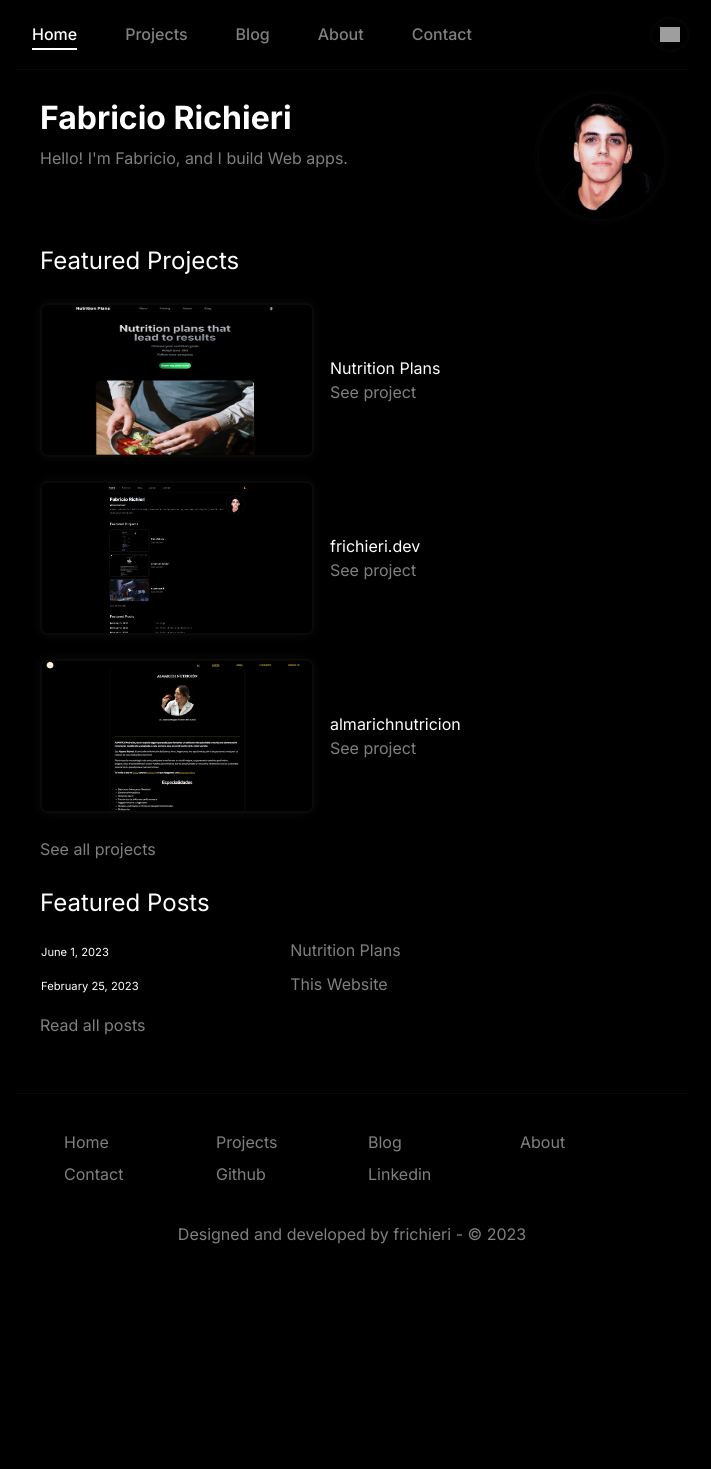
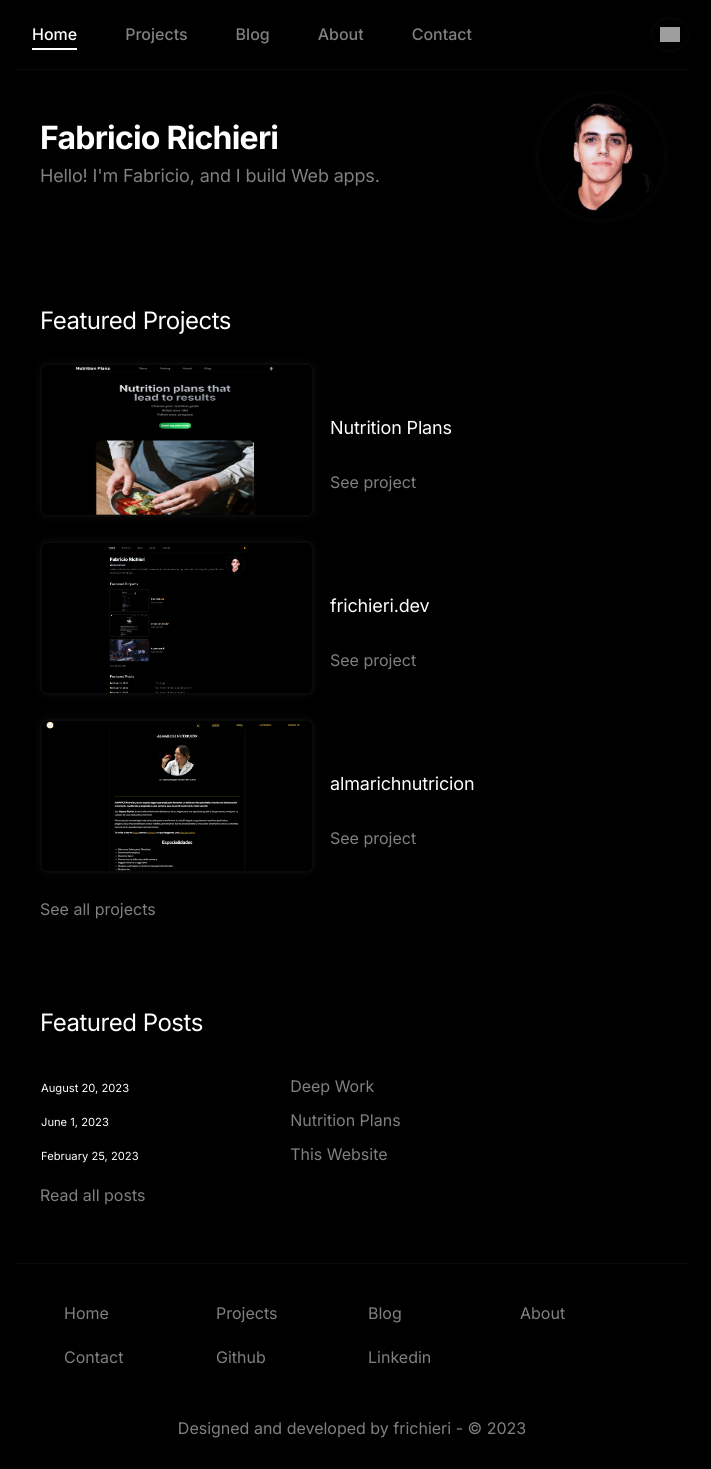
Before and after one commit to farichieri/frichieri.dev, a Next.js app: page / in a window 1280 px wide. Shown: the top 1469 px of the page, without its empty margins (288-999 px from the left). Before the commit the page ends 1278 px from the top, so only its background shows below. Built offline with nearby package versions, Linux system fonts and the light colour scheme; no server answers; the database is empty; grey boxes are pictures that could not be loaded.

Commit message:
deep work

```diff
--- a/components/Posts/Posts.tsx
+++ b/components/Posts/Posts.tsx
@@ -43,7 +43,7 @@ const Posts = ({ posts }: { posts: Array<object> }) => {
                   <Link href={`blog/${post.id}`}>{post.title}</Link>
                 </td>
                 <td>
-                  <span>{post.views > 0 && <>views: {post.views}</>}</span>
+                  {/* <span>{post.views > 0 && <>views: {post.views}</>}</span> */}
                 </td>
               </tr>
             ))}
--- a/pages/about/index.tsx
+++ b/pages/about/index.tsx
@@ -47,14 +47,10 @@ export default function About() {
             <p>Full Stack Web Developer</p>
           </div>
         </div>
+        <p>Based in Buenos Aires, Argentina.</p>
         <p>
-          I&apos;m Fabricio Richieri, a Full Stack Web Developer, from Buenos
-          Aires, Argentina, who loves building fast, beautiful and productive
-          web applications with high impact on the people.
-        </p>
-        <p>
-          I have experience working with Next.js - TypeScript - Tailwind CSS -
-          Redux.js - Firebase | Node.js - Express.js - MongoDB
+          Next.js - TypeScript - Tailwind - Redux - Firebase - Node - Express -
+          MongoDB
         </p>
         <p>Follow me on:</p>
         <ul>
--- a/pages/blog/[id].tsx
+++ b/pages/blog/[id].tsx
@@ -22,7 +22,7 @@ const Post = ({ postData }: { postData: any }) => {
             }}
           >
             <h1>{postData.title}</h1>
-            <Views />
+            {/* <Views /> */}
           </div>
           <span style={{ opacity: '.7' }}>
             <Date dateString={postData.date} />
--- /dev/null
+++ b/posts/deep-work.md
@@ -0,0 +1,48 @@
+---
+title: 'Deep Work'
+date: '2023-08-20'
+---
+
+I've read a very good book recently and I wanted to share the ideas that I liked the most.
+
+This book is called Deep Work and defines the benefits of going deep when working to achieve maximum results in a shorter time.
+
+---
+
+# **Intro**
+
+**_What is Deep Work?_** Deep Work is when activities are performed in a state of distraction-free concentration that push your cognitive capabilities to their limit. These efforts create new value, improve your skill, and are hard to replicate.
+
+**_What is Shallow Work?_** Shallow Work are noncognitively demanding, logistical-style tasks, often performed while distracted. These efforts tend to not create much new value in the world and are easy to replicate.
+
+Spend enough time in a state of frenetic shallowness and you permanently reduce your capacity to perform deep work.
+
+On the other side, network tools are distracting us from work that requires unbroken concentration, while simultaneously degrading our capacity to remain focused.
+
+Our work culture's shift toward the shallow is exposing a massive economic and personal opportunity for the few that recognize the potential of resisting the trend and prioritizing depth. As a result, deep work is a skill that has great value today.
+
+### **_And why Deep Work is valuable?_**
+
+1. You must master the art of quickly learning complicated things. This task requires deep work. If you don't cultivate this ability, you're likely to fall behind as technology advances.
+2. The impacts of the digital network revolution cut both ways. If you can create something useful, its reachable audience is essentially limitless-- which greatly magnifies your reward. On the other hand, if you're producing is mediocre, then you're in trouble, as it's too easy for you audience to find a better alternative online. To succeed you have to produce the absolute best stuff you're capable of producing--a task that requires depth.
+
+The real rewards are reserved not for those who are comfortable using Facebook (a shallow task, easily replicated), but instead for those who are comfortable building the innovative distributed systems that run the service (a decidely deep task, hard to replicate). Deep work is so important that we might consider it, "the superpower of the 21st century"
+
+The Deep Work Hypothesis: The ability to perform deep work is increasingly rare at exactly the same time it is becoming increasingly valuable in our economy. As a consequence, the few who cultivate this skill, and then make it the core of their coworking life, will thrive.
+
+Three to four hours a day, five days a week, of uninterrupted and carefully directed concentration, it turns out, can produce a lot of valuable output.
+
+"To cultivate an ability to produce real value in an increasing distracted world; and to recognize a truth embraced by the most productive and important personalities of generations past: A deep life is a good life."
+
+---
+
+Part 1: The Idea.
+Chapter One: Deep Work is Valuable
+(To be continue...)
+
+---
+
+Best
+Fabricio
+
+### **Deep Work**
--- a/styles/global.css
+++ b/styles/global.css
@@ -2,8 +2,90 @@
 @tailwind components;
 @tailwind utilities;
 
-/* @layer {
-  html {
-    @apply bg-slate-600 text-white font-bold;
+/* p */
+p {
+  font-size: 1rem;
+  line-height: 1.5rem;
+  margin: 20px 0;
+  letter-spacing: -0.01rem;
+}
+@media screen and (min-width: 950px) {
+  p {
+    padding: 0.5rem 0;
+    font-size: 1.125rem;
+    line-height: 1.75rem;
   }
-} */
+}
+
+/* h2 */
+h1 {
+  font-weight: 700;
+  font-size: 28px;
+  letter-spacing: -0.049375rem;
+  line-height: 2.5rem;
+  margin: 24px 0 0;
+}
+@media screen and (min-width: 950px) {
+  h2 {
+    font-size: 48px;
+    letter-spacing: -0.04em;
+    line-height: 1.25;
+    margin-top: 24px;
+  }
+}
+/* h2 */
+h2 {
+  margin-top: 52px;
+  margin-bottom: 24px;
+  letter-spacing: -0.03rem;
+  line-height: 1.75rem;
+}
+@media screen and (min-width: 950px) {
+  h2 {
+    margin-top: 60px;
+    font-size: 2rem;
+    line-height: 2.25rem;
+  }
+}
+
+h3 {
+  font-size: 1.75rem;
+}
+
+h4 {
+  font-size: 1.5rem;
+}
+
+h5 {
+  font-size: 1.25rem;
+}
+
+h6 {
+  font-size: 1rem;
+}
+
+/* ul */
+ul {
+  padding: 0;
+  list-style-type: none;
+  margin: 12px;
+  margin-left: 24px;
+}
+@media screen and (min-width: 950px) {
+}
+
+/* ol */
+ol > li::before {
+  content: '–';
+  display: inline-block;
+  position: absolute;
+  margin-left: -15px;
+  color: #666;
+}
+
+/* li */
+li {
+  font-size: 1em;
+  line-height: 1.625em;
+  margin-bottom: 10px;
+}
--- a/styles/reset.ts
+++ b/styles/reset.ts
@@ -29,13 +29,11 @@ const style = css.global`
   /* Remove default padding */
   ul[class],
   ol[class] {
-    padding: 0;
+    /* padding: 0; */
   }
 
   /* Remove default margin */
-  body,
-  h1,
-  h2 {
+  body {
     margin: 0;
   }
 
```
